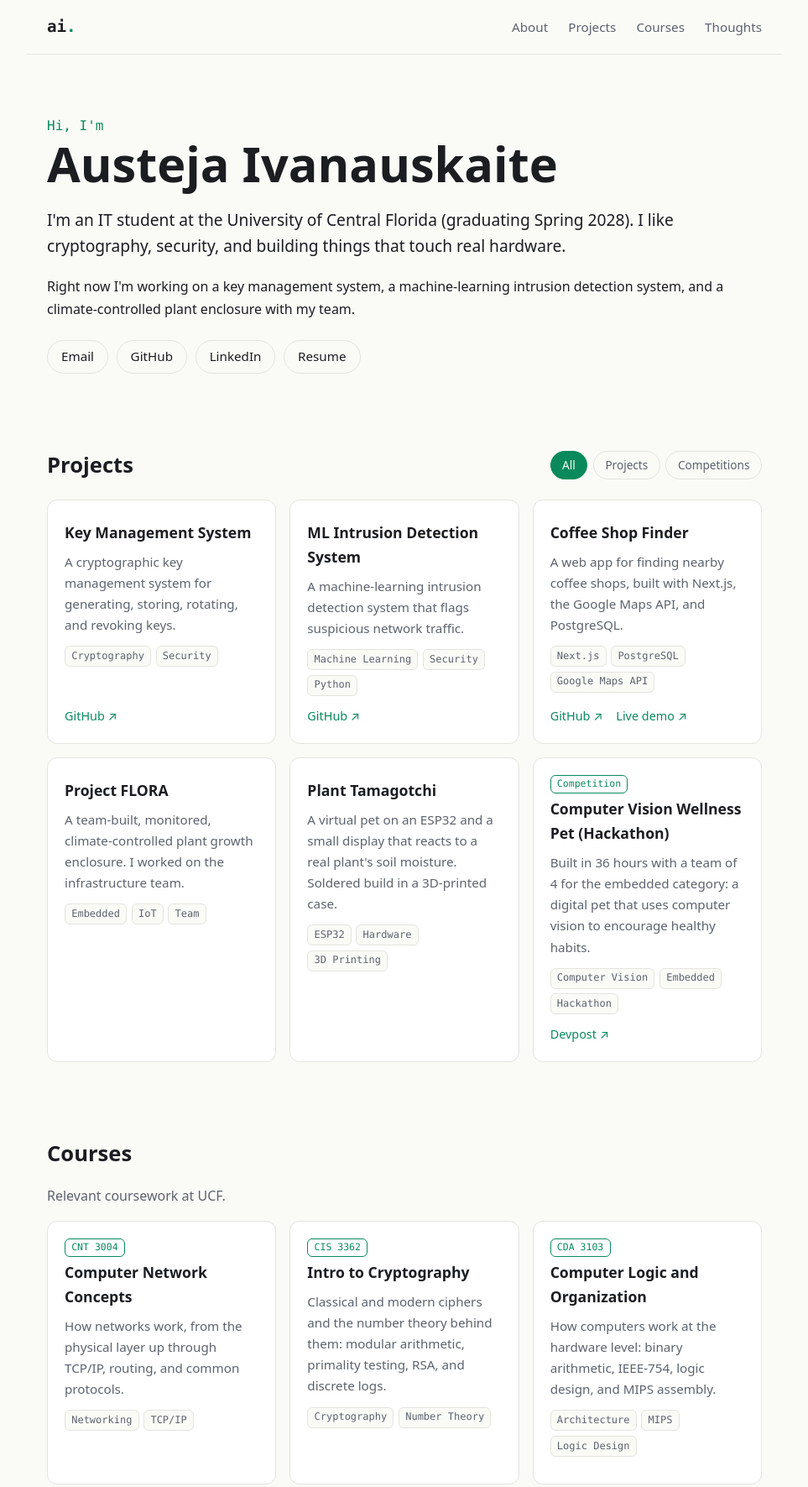
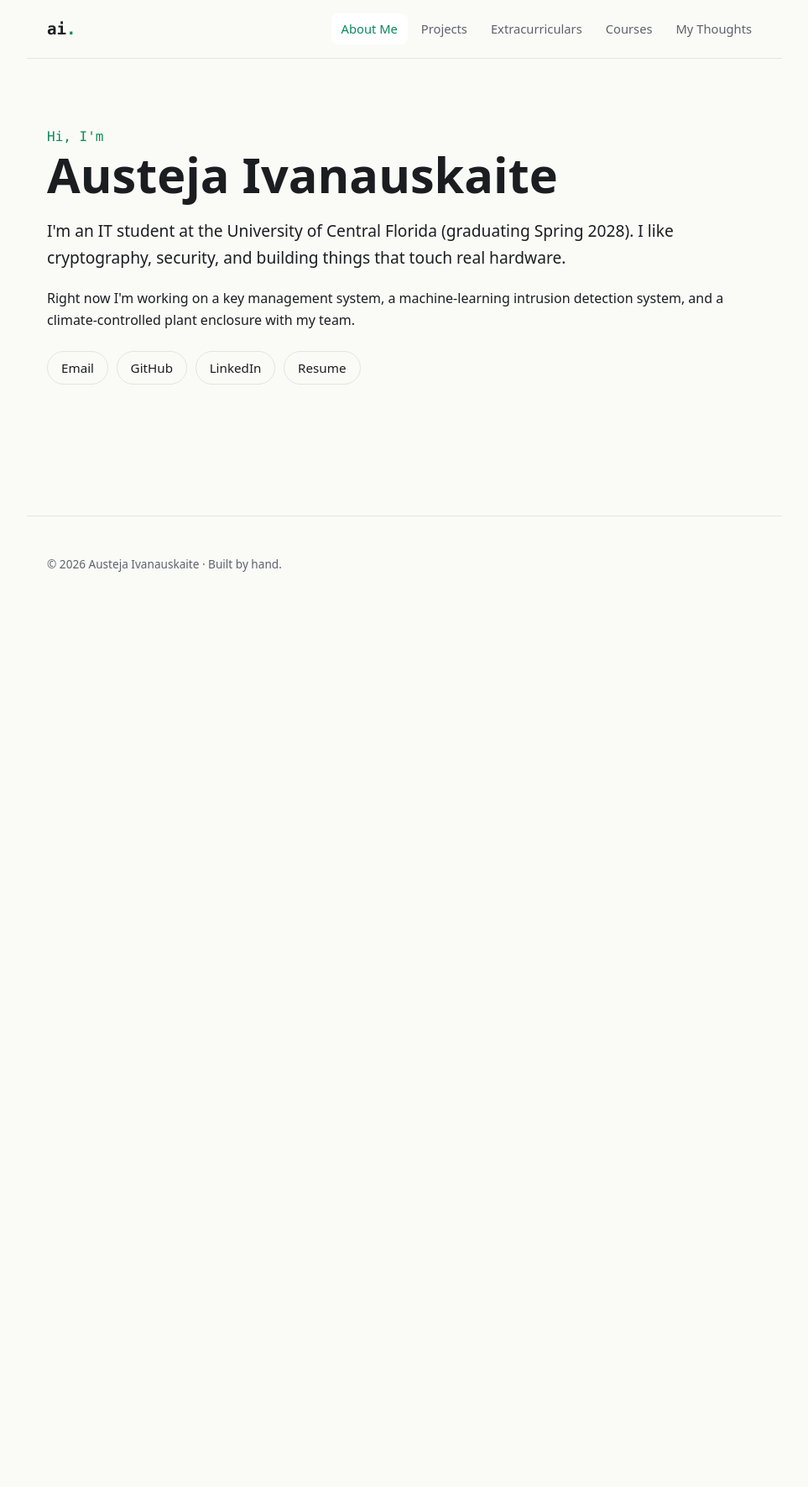
Before and after one commit to austeja-iva/class-site, a plain HTML site: page index.html in a window 1280 px wide. Shown: the top 1771 px of the page at 84% size, without its empty margins (158-1121 px from the left). After the commit the page ends 800 px from the top, so only its background shows below. Drawn offline with Linux system fonts and the light colour scheme.

Commit message:
Switch to tab layout with project and extracurricular categories

```diff
--- a/data.js
+++ b/data.js
@@ -1,13 +1,26 @@
 // ============================================================
 //  THIS IS THE FILE YOU'LL EDIT MOST.
-//  Add a project or a thought by copying one { ... } block,
-//  pasting it below, and changing the text. Keep the commas!
+//  Add an item by copying one { ... } block, pasting it below,
+//  and changing the text. Keep the commas!
 // ============================================================
 
+// ---------- PROJECTS ----------
+// The sub-tabs on the Projects page. "key" is what you put in a
+// project's categories list; "label" is what shows on the button.
+const PROJECT_CATEGORIES = [
+  { key: "cybersecurity", label: "Cybersecurity" },
+  { key: "software", label: "Software" },
+  { key: "hardware", label: "Hardware" },
+  { key: "systems", label: "Systems" },
+  { key: "networking-cloud", label: "Networking + Cloud Computing" },
+  { key: "computer-vision", label: "Computer Vision" },
+];
+
+// A project can be in more than one category.
 const PROJECTS = [
   {
     title: "Key Management System",
-    type: "project", // "project" or "competition"
+    categories: ["cybersecurity", "software"],
     description:
       "A cryptographic key management system for generating, storing, rotating, and revoking keys.",
     tags: ["Cryptography", "Security"],
@@ -15,7 +28,7 @@ const PROJECTS = [
   },
   {
     title: "ML Intrusion Detection System",
-    type: "project",
+    categories: ["cybersecurity", "software", "networking-cloud"],
     description:
       "A machine-learning intrusion detection system that flags suspicious network traffic.",
     tags: ["Machine Learning", "Security", "Python"],
@@ -23,7 +36,7 @@ const PROJECTS = [
   },
   {
     title: "Coffee Shop Finder",
-    type: "project",
+    categories: ["software"],
     description:
       "A web app for finding nearby coffee shops, built with Next.js, the Google Maps API, and PostgreSQL.",
     tags: ["Next.js", "PostgreSQL", "Google Maps API"],
@@ -31,7 +44,7 @@ const PROJECTS = [
   },
   {
     title: "Project FLORA",
-    type: "project",
+    categories: ["hardware", "systems"],
     description:
       "A team-built, monitored, climate-controlled plant growth enclosure. I worked on the infrastructure team.",
     tags: ["Embedded", "IoT", "Team"],
@@ -39,15 +52,42 @@ const PROJECTS = [
   },
   {
     title: "Plant Tamagotchi",
-    type: "project",
+    categories: ["hardware"],
     description:
       "A virtual pet on an ESP32 and a small display that reacts to a real plant's soil moisture. Soldered build in a 3D-printed case.",
     tags: ["ESP32", "Hardware", "3D Printing"],
     links: {},
   },
   {
+    title: "Computer Vision Wellness Pet",
+    categories: ["computer-vision", "hardware"],
+    description:
+      "Built in 36 hours with a team of 4 for the embedded category: a digital pet that uses computer vision to encourage healthy habits.",
+    tags: ["Computer Vision", "Embedded", "Hackathon"],
+    links: { devpost: "#" },
+  },
+];
+
+// ---------- EXTRACURRICULARS ----------
+const EXTRA_CATEGORIES = [
+  { key: "clubs", label: "Clubs" },
+  { key: "hackathons", label: "Hackathons" },
+  { key: "competitions", label: "Competitions / CTFs" },
+];
+
+// Each item has ONE category from the list above.
+// Example club entry to copy:
+//   {
+//     title: "Club Name",
+//     category: "clubs",
+//     description: "What the club is and what you do there.",
+//     tags: ["Role"],
+//     links: {},
+//   },
+const EXTRACURRICULARS = [
+  {
     title: "Computer Vision Wellness Pet (Hackathon)",
-    type: "competition",
+    category: "hackathons",
     description:
       "Built in 36 hours with a team of 4 for the embedded category: a digital pet that uses computer vision to encourage healthy habits.",
     tags: ["Computer Vision", "Embedded", "Hackathon"],
@@ -56,16 +96,7 @@ const PROJECTS = [
   },
 ];
 
-// Each thought links to its own page inside the /thoughts folder.
-const THOUGHTS = [
-  {
-    title: "Why I got hooked on cryptography",
-    date: "2026-11-17",
-    summary: "From a crytpogrpahy book in 8th grade and my first advanced class to my own research",
-  },
-];
-
-// Courses show up as cards in the Courses section.
+// ---------- COURSES ----------
 // Edit the descriptions to say what YOU did or learned in each class.
 const COURSES = [
   {
@@ -99,3 +130,14 @@ const COURSES = [
     tags: ["AWS", "Cloud", "Security"],
   },
 ];
+
+// ---------- MY THOUGHTS (BLOG) ----------
+// Each thought links to its own page inside the /thoughts folder.
+const THOUGHTS = [
+  {
+    title: "Why I got hooked on cryptography",
+    date: "2026-11-17",
+    summary: "A starter post. Replace this with your first real write-up.",
+    url: "thoughts/first-post.html",
+  },
+];
--- a/index.html
+++ b/index.html
@@ -9,18 +9,20 @@
 </head>
 <body>
   <header class="site-header">
-    <a class="logo" href="#top">ai<span class="accent">.</span></a>
-    <nav>
-      <a href="#about">About</a>
+    <a class="logo" href="#about">ai<span class="accent">.</span></a>
+    <!-- The 5 header tabs. Each href must match a section id below. -->
+    <nav class="tabs">
+      <a href="#about">About Me</a>
       <a href="#projects">Projects</a>
+      <a href="#extracurriculars">Extracurriculars</a>
       <a href="#courses">Courses</a>
-      <a href="#thoughts">Thoughts</a>
+      <a href="#thoughts">My Thoughts</a>
     </nav>
   </header>
 
-  <main id="top">
-    <!-- ============ ABOUT ============ -->
-    <section id="about" class="section about">
+  <main>
+    <!-- ============ ABOUT ME ============ -->
+    <section id="about" class="section tab-panel about">
       <p class="eyebrow">Hi, I'm</p>
       <h1>Austeja Ivanauskaite</h1>
       <p class="lead">
@@ -39,33 +41,33 @@
       </div>
     </section>
 
-    <!-- ============ PROJECTS + COMPETITIONS ============ -->
-    <section id="projects" class="section">
-      <div class="section-head">
-        <h2>Projects</h2>
-        <div class="filters" role="group" aria-label="Filter projects">
-          <button class="filter active" data-filter="all">All</button>
-          <button class="filter" data-filter="project">Projects</button>
-          <button class="filter" data-filter="competition">Competitions</button>
-        </div>
-      </div>
-      <!-- Cards are filled in automatically from data.js -->
+    <!-- ============ PROJECTS ============ -->
+    <section id="projects" class="section tab-panel">
+      <h2>Projects</h2>
+      <!-- Sub-tab buttons are built automatically from PROJECT_CATEGORIES in data.js -->
+      <div class="filters" id="project-filters" role="group" aria-label="Filter projects"></div>
       <div id="project-grid" class="grid"></div>
     </section>
 
+    <!-- ============ EXTRACURRICULARS ============ -->
+    <section id="extracurriculars" class="section tab-panel">
+      <h2>Extracurriculars</h2>
+      <!-- Sub-tab buttons are built automatically from EXTRA_CATEGORIES in data.js -->
+      <div class="filters" id="extra-filters" role="group" aria-label="Filter extracurriculars"></div>
+      <div id="extra-grid" class="grid"></div>
+    </section>
+
     <!-- ============ COURSES ============ -->
-    <section id="courses" class="section">
+    <section id="courses" class="section tab-panel">
       <h2>Courses</h2>
       <p class="muted">Relevant coursework at UCF.</p>
-      <!-- Cards are filled in automatically from data.js -->
       <div id="course-grid" class="grid"></div>
     </section>
 
-    <!-- ============ THOUGHTS / EXPLORATIONS ============ -->
-    <section id="thoughts" class="section">
+    <!-- ============ MY THOUGHTS (BLOG) ============ -->
+    <section id="thoughts" class="section tab-panel">
       <h2>Thoughts &amp; Explorations</h2>
       <p class="muted">Notes on things I'm learning, breaking, and figuring out.</p>
-      <!-- List is filled in automatically from data.js -->
       <ul id="thought-list" class="thought-list"></ul>
     </section>
   </main>
--- a/main.js
+++ b/main.js
@@ -1,53 +1,73 @@
-// Builds the project cards and the thoughts list from data.js.
+// Builds the page from data.js and handles the tabs.
 // You normally don't need to touch this file.
 
-const linkLabels = { github: "GitHub", demo: "Live demo", devpost: "Devpost", paper: "Paper" };
+const linkLabels = { github: "GitHub", demo: "Live demo", devpost: "Devpost", paper: "Paper", writeup: "Write-up" };
 
-function renderProjects(filter) {
-  const grid = document.getElementById("project-grid");
-  const items = PROJECTS.filter((p) => filter === "all" || p.type === filter);
-
-  grid.innerHTML = items
-    .map((p) => {
-      const tags = (p.tags || []).map((t) => `<span class="tag">${t}</span>`).join("");
-      const links = Object.entries(p.links || {})
+// ---------- Card builder (shared by every section) ----------
+function cardHTML(item, badgeText) {
+  const tags = (item.tags || []).map((t) => `<span class="tag">${t}</span>`).join("");
+  const links = Object.entries(item.links || {})
     .filter(([, url]) => url)
     .map(([k, url]) => `<a href="${url}" target="_blank" rel="noopener">${linkLabels[k] || k} ↗</a>`)
     .join("");
-      const badge = p.type === "competition" ? `<span class="badge">Competition</span>` : "";
-      const award = p.award ? `<p class="award">${p.award}</p>` : "";
+  const badge = badgeText ? `<span class="badge">${badgeText}</span>` : "";
+  const award = item.award ? `<p class="award">${item.award}</p>` : "";
 
   return `
     <article class="card">
       ${badge}
-          <h3>${p.title}</h3>
+      <h3>${item.title}</h3>
       ${award}
-          <p>${p.description}</p>
+      <p>${item.description}</p>
       <div class="tags">${tags}</div>
       <div class="card-links">${links}</div>
     </article>`;
-    })
-    .join("");
 }
 
-function renderCourses() {
-  const grid = document.getElementById("course-grid");
-  grid.innerHTML = COURSES.map((c) => {
-    const tags = (c.tags || []).map((t) => `<span class="tag">${t}</span>`).join("");
-    return `
-      <article class="card">
-        <span class="badge">${c.code}</span>
-        <h3>${c.title}</h3>
-        <p>${c.description}</p>
-        <div class="tags">${tags}</div>
-      </article>`;
-  }).join("");
+function renderGrid(gridId, items, makeBadge) {
+  const grid = document.getElementById(gridId);
+  grid.innerHTML = items.length
+    ? items.map((item) => cardHTML(item, makeBadge(item))).join("")
+    : `<p class="empty muted">Nothing here yet. Check back soon.</p>`;
 }
 
-function renderThoughts() {
+// ---------- Sub-tab filters (Projects + Extracurriculars) ----------
+function setupFilters(filtersId, categories, onChange) {
+  const box = document.getElementById(filtersId);
+  const all = [{ key: "all", label: "All" }, ...categories];
+  box.innerHTML = all
+    .map((c) => `<button class="filter${c.key === "all" ? " active" : ""}" data-filter="${c.key}">${c.label}</button>`)
+    .join("");
+
+  box.querySelectorAll(".filter").forEach((btn) => {
+    btn.addEventListener("click", () => {
+      box.querySelectorAll(".filter").forEach((b) => b.classList.remove("active"));
+      btn.classList.add("active");
+      onChange(btn.dataset.filter);
+    });
+  });
+  onChange("all");
+}
+
+const labelFor = (cats, key) => (cats.find((c) => c.key === key) || {}).label || key;
+
+setupFilters("project-filters", PROJECT_CATEGORIES, (filter) => {
+  const items = PROJECTS.filter((p) => filter === "all" || p.categories.includes(filter));
+  renderGrid("project-grid", items, (p) => labelFor(PROJECT_CATEGORIES, p.categories[0]));
+});
+
+setupFilters("extra-filters", EXTRA_CATEGORIES, (filter) => {
+  const items = EXTRACURRICULARS.filter((e) => filter === "all" || e.category === filter);
+  renderGrid("extra-grid", items, (e) => labelFor(EXTRA_CATEGORIES, e.category));
+});
+
+// ---------- Courses ----------
+renderGrid("course-grid", COURSES, (c) => c.code);
+
+// ---------- Thoughts ----------
+(function renderThoughts() {
   const list = document.getElementById("thought-list");
   const sorted = [...THOUGHTS].sort((a, b) => b.date.localeCompare(a.date));
-
   list.innerHTML = sorted
     .map(
       (t) => `
@@ -60,17 +80,23 @@ function renderThoughts() {
       </li>`
     )
     .join("");
+})();
+
+// ---------- Header tabs: show one section at a time ----------
+const panels = [...document.querySelectorAll(".tab-panel")];
+const tabLinks = [...document.querySelectorAll(".tabs a")];
+
+function showTab() {
+  const id = location.hash.slice(1);
+  const target = panels.find((p) => p.id === id) ? id : "about";
+  panels.forEach((p) => (p.hidden = p.id !== target));
+  tabLinks.forEach((a) => a.classList.toggle("active", a.getAttribute("href") === "#" + target));
+  window.scrollTo(0, 0);
 }
 
-document.querySelectorAll(".filter").forEach((btn) => {
-  btn.addEventListener("click", () => {
-    document.querySelectorAll(".filter").forEach((b) => b.classList.remove("active"));
-    btn.classList.add("active");
-    renderProjects(btn.dataset.filter);
-  });
-});
+window.addEventListener("hashchange", showTab);
+showTab();
+// The browser jumps to #section on page load; undo that so the tab starts at the top.
+window.addEventListener("load", () => setTimeout(() => window.scrollTo(0, 0), 0));
 
-renderProjects("all");
-renderCourses();
-renderThoughts();
 document.getElementById("year").textContent = new Date().getFullYear();
--- a/styles.css
+++ b/styles.css
@@ -45,12 +45,21 @@ a:hover { text-decoration: underline; }
 }
 .logo { font-family: var(--mono); font-weight: 700; font-size: 1.2rem; color: var(--text); }
 .accent { color: var(--accent); }
-nav a { margin-left: 1.25rem; color: var(--muted); font-size: 0.95rem; }
-nav a:hover { color: var(--text); text-decoration: none; }
+/* Header tabs */
+.tabs { display: flex; gap: 0.25rem; overflow-x: auto; scrollbar-width: none; }
+.tabs::-webkit-scrollbar { display: none; }
+.tabs a {
+  white-space: nowrap; color: var(--muted); font-size: 0.92rem;
+  padding: 0.4rem 0.75rem; border-radius: 8px;
+}
+.tabs a:hover { color: var(--text); background: var(--surface); text-decoration: none; }
+.tabs a.active { color: var(--accent); background: var(--surface); }
 
 /* ---------- Sections ---------- */
 main { max-width: var(--max); margin: 0 auto; padding: 0 1.5rem; }
-.section { padding: 4.5rem 0 1rem; scroll-margin-top: 4rem; }
+.section { padding: 3.5rem 0 1rem; min-height: 60vh; }
+.section[hidden] { display: none; }
+.about { padding-top: 5rem; }
 h1 { font-size: clamp(2.4rem, 6vw, 3.6rem); margin: 0 0 1rem; line-height: 1.1; }
 h2 { font-size: 1.6rem; margin: 0 0 1rem; }
 h3 { margin: 0.25rem 0 0.5rem; font-size: 1.1rem; }
@@ -68,7 +77,7 @@ h3 { margin: 0.25rem 0 0.5rem; font-size: 1.1rem; }
 /* ---------- Projects ---------- */
 .section-head { display: flex; flex-wrap: wrap; justify-content: space-between; align-items: center; gap: 1rem; margin-bottom: 1.25rem; }
 .section-head h2 { margin: 0; }
-.filters { display: flex; gap: 0.4rem; }
+.filters { display: flex; flex-wrap: wrap; gap: 0.4rem; margin: 0 0 1.5rem; }
 .filter {
   font: inherit; font-size: 0.85rem; cursor: pointer;
   background: none; color: var(--muted);
@@ -110,8 +119,15 @@ h3 { margin: 0.25rem 0 0.5rem; font-size: 1.1rem; }
 /* ---------- Footer ---------- */
 .site-footer { max-width: var(--max); margin: 4rem auto 0; padding: 2rem 1.5rem; color: var(--muted); font-size: 0.85rem; border-top: 1px solid var(--border); }
 
+.empty { grid-column: 1 / -1; padding: 2rem 0; }
+
+@media (max-width: 720px) {
+  .site-header { flex-direction: column; align-items: flex-start; gap: 0.5rem; padding-bottom: 0.6rem; }
+  .tabs { width: 100%; margin-left: -0.6rem; flex-wrap: wrap; overflow: visible; }
+  .tabs a { padding: 0.35rem 0.6rem; }
+}
+
 @media (max-width: 560px) {
-  nav a { margin-left: 0.9rem; }
   .thought-list a { grid-template-columns: 1fr; }
   .thought-list time { grid-row: auto; }
 }
```
Lines whose indentation alone changed are shown as unchanged.
